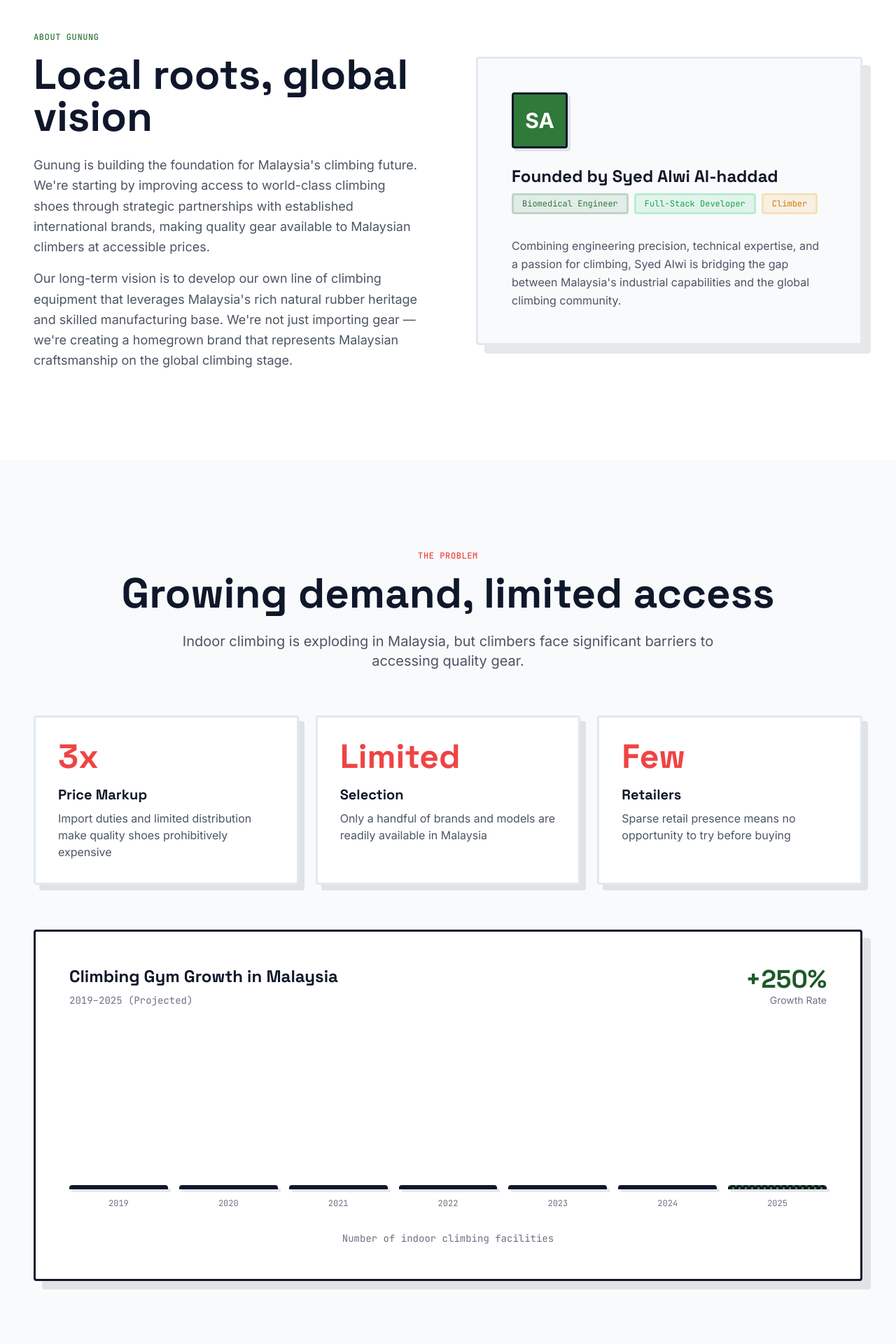
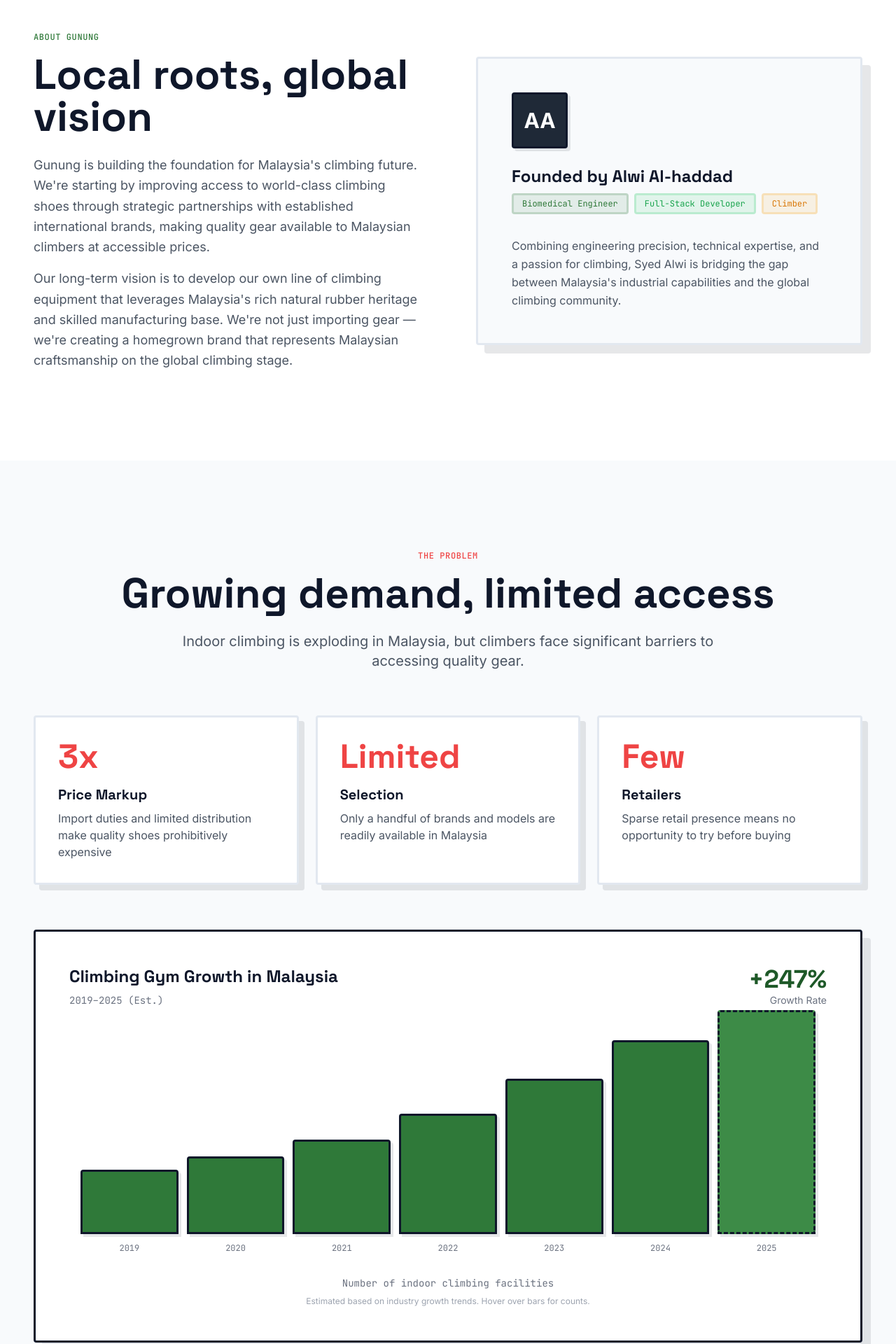
Before and after one commit to TheIronA/gunung-web, a Next.js app: page / in a window 1280 px wide. Shown: the part 840-2760 px from the top of the page at 70% size. Built offline with nearby package versions, Linux system fonts and the light colour scheme.

Commit message:
update logo use

```diff
--- a/components/About.tsx
+++ b/components/About.tsx
@@ -26,10 +26,10 @@
 
           <div className="bg-bg border border-border rounded p-8 lg:p-12 shadow-brutal-lg hover-lift">
             <div className="mb-8">
-              <div className="w-20 h-20 bg-accent border border-primary rounded flex items-center justify-center mb-6 shadow-brutal-sm">
-                <span className="text-white text-3xl font-bold">SA</span>
+              <div className="w-20 h-20 bg-gray-800 border border-primary rounded flex items-center justify-center mb-6 shadow-brutal-sm">
+                <span className="text-white text-3xl font-bold">AA</span>
               </div>
-              <h3 className="text-2xl font-bold font-heading mb-2">Founded by Syed Alwi Al-haddad</h3>
+              <h3 className="text-2xl font-bold font-heading mb-2">Founded by Alwi Al-haddad</h3>
               <div className="flex flex-wrap gap-2 mb-4">
                 <span className="font-mono text-xs bg-accent/10 text-accent px-3 py-1 border border-accent/20 rounded">
                   Biomedical Engineer
--- a/components/Footer.tsx
+++ b/components/Footer.tsx
@@ -1,11 +1,18 @@
+import Image from "next/image";
+
 export default function Footer() {
   return (
     <footer className="bg-primary border-t border-primary py-12">
       <div className="max-w-[1400px] mx-auto px-6 lg:px-12">
         <div className="flex flex-col md:flex-row justify-between items-center gap-6">
           <div className="flex items-center gap-3">
-            <div className="w-10 h-10 bg-white border border-white flex items-center justify-center">
-              <span className="text-primary font-bold text-xl font-heading">G</span>
+            <div className="w-10 h-10 relative bg-white rounded p-1">
+              <Image
+                src="/gunung-logo.png"
+                alt="Gunung Logo"
+                fill
+                className="object-contain"
+              />
             </div>
             <span className="text-xl font-bold font-heading tracking-tight text-white">GUNUNG</span>
           </div>
--- a/components/Hero.tsx
+++ b/components/Hero.tsx
@@ -1,3 +1,5 @@
+import Image from "next/image";
+
 export default function Hero() {
   return (
     <section className="relative min-h-[85vh] flex items-center justify-center hero-pattern rubber-texture overflow-hidden">
@@ -16,6 +18,19 @@
           <span className="font-mono text-xs tracking-wider bg-primary text-white px-4 py-2 border border-primary rounded">
             MALAYSIA'S FIRST CLIMBING BRAND
           </span>
+        </div>
+
+        {/* Logo */}
+        <div className="flex justify-center mb-8">
+          <div className="relative w-32 h-32 md:w-40 md:h-40 lg:w-48 lg:h-48">
+            <Image
+              src="/gunung-logo.png"
+              alt="Gunung Logo"
+              fill
+              className="object-contain"
+              priority
+            />
+          </div>
         </div>
 
         <h1 className="text-5xl md:text-7xl lg:text-8xl font-bold font-heading mb-6 leading-tight tracking-tight">
--- a/components/Navigation.tsx
+++ b/components/Navigation.tsx
@@ -1,12 +1,19 @@
 "use client";
+
+import Image from "next/image";
 
 export default function Navigation() {
   return (
     <nav className="sticky top-0 z-50 bg-white border-b border-border">
       <div className="max-w-[1400px] mx-auto px-6 lg:px-12 py-4 flex justify-between items-center">
         <div className="flex items-center gap-3">
-          <div className="w-10 h-10 bg-primary border border-primary flex items-center justify-center">
-            <span className="text-white font-bold text-xl font-heading">G</span>
+          <div className="w-10 h-10 relative">
+            <Image
+              src="/gunung-logo.png"
+              alt="Gunung Logo"
+              fill
+              className="object-contain"
+            />
           </div>
           <span className="text-xl font-bold font-heading tracking-tight">GUNUNG</span>
         </div>
--- a/components/Problem.tsx
+++ b/components/Problem.tsx
@@ -36,38 +36,51 @@
 
         {/* Growth Chart */}
         <div className="bg-white border border-primary rounded p-8 lg:p-12 shadow-brutal-lg">
-          <div className="flex justify-between items-start mb-8">
+          <div className="flex flex-col sm:flex-row justify-between items-start sm:items-center gap-4 mb-8">
             <div>
               <h3 className="text-2xl font-bold font-heading mb-2">Climbing Gym Growth in Malaysia</h3>
-              <p className="text-gray-500 font-mono text-sm">2019–2025 (Projected)</p>
+              <p className="text-gray-500 font-mono text-sm">2019–2025 (Est.)</p>
             </div>
             <div className="text-right">
-              <div className="text-4xl font-bold text-accent-dark font-heading">+250%</div>
+              <div className="text-4xl font-bold text-accent-dark font-heading">+247%</div>
               <p className="text-sm text-gray-500">Growth Rate</p>
             </div>
           </div>
 
-          <div className="relative h-64 flex items-end gap-4">
+          <div className="relative h-80 flex items-end justify-between gap-2 sm:gap-3 px-4">
             {[
-              { year: '2019', height: '25%' },
-              { year: '2020', height: '35%' },
-              { year: '2021', height: '45%' },
-              { year: '2022', height: '65%' },
-              { year: '2023', height: '80%' },
-              { year: '2024', height: '90%' },
-              { year: '2025', height: '100%', projected: true },
-            ].map((item) => (
-              <div key={item.year} className="flex-1 flex flex-col items-center">
-                <div
-                  className={`w-full ${item.projected ? 'bg-accent-light border-dashed' : 'bg-accent'} border border-primary rounded-t shadow-brutal-sm`}
-                  style={{ height: item.height }}
-                ></div>
-                <span className="mt-3 font-mono text-xs text-gray-500">{item.year}</span>
-              </div>
-            ))}
+              { year: '2019', count: 15 },
+              { year: '2020', count: 18 },
+              { year: '2021', count: 22 },
+              { year: '2022', count: 28 },
+              { year: '2023', count: 36 },
+              { year: '2024', count: 45 },
+              { year: '2025', count: 52, projected: true },
+            ].map((item) => {
+              const maxCount = 52;
+              const maxHeightPx = 320; // h-80 = 320px
+              const heightPx = Math.round((item.count / maxCount) * maxHeightPx);
+
+              return (
+                <div key={item.year} className="flex-1 flex flex-col items-center group relative min-w-0">
+                  <div
+                    className={`w-full ${item.projected ? 'bg-accent-light border-dashed' : 'bg-accent'} border border-primary rounded-t shadow-brutal-sm transition-all hover:opacity-80 relative flex items-center justify-center`}
+                    style={{ height: `${heightPx}px` }}
+                  >
+                    <span className="absolute -top-7 left-1/2 -translate-x-1/2 font-mono text-xs font-bold text-accent-dark opacity-0 group-hover:opacity-100 transition-opacity whitespace-nowrap bg-white px-2 py-1 rounded shadow-sm">
+                      {item.count}
+                    </span>
+                  </div>
+                  <span className="mt-3 font-mono text-xs text-gray-500">{item.year}</span>
+                </div>
+              );
+            })}
           </div>
 
-          <p className="mt-8 text-sm text-gray-500 font-mono text-center">Number of indoor climbing facilities</p>
+          <div className="mt-8 space-y-2">
+            <p className="text-sm text-gray-500 font-mono text-center">Number of indoor climbing facilities</p>
+            <p className="text-xs text-gray-400 text-center">Estimated based on industry growth trends. Hover over bars for counts.</p>
+          </div>
         </div>
       </div>
     </section>
```
